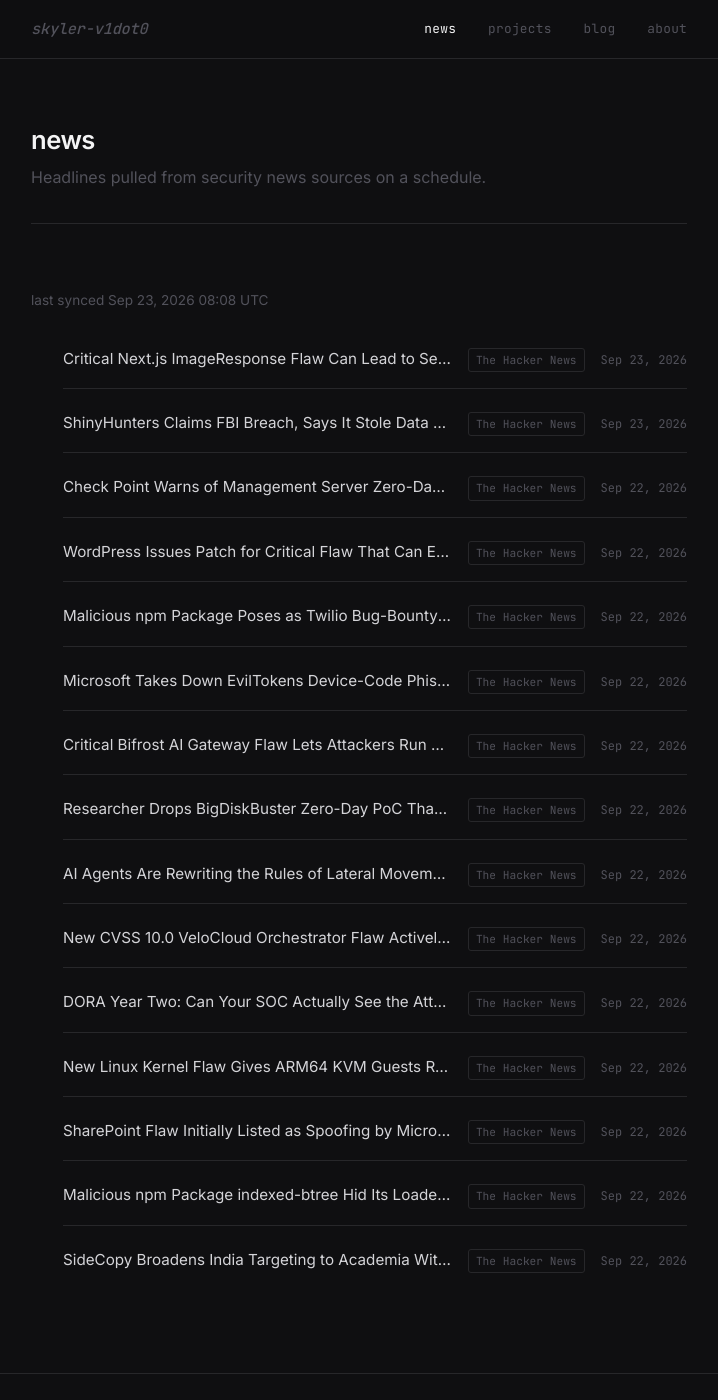
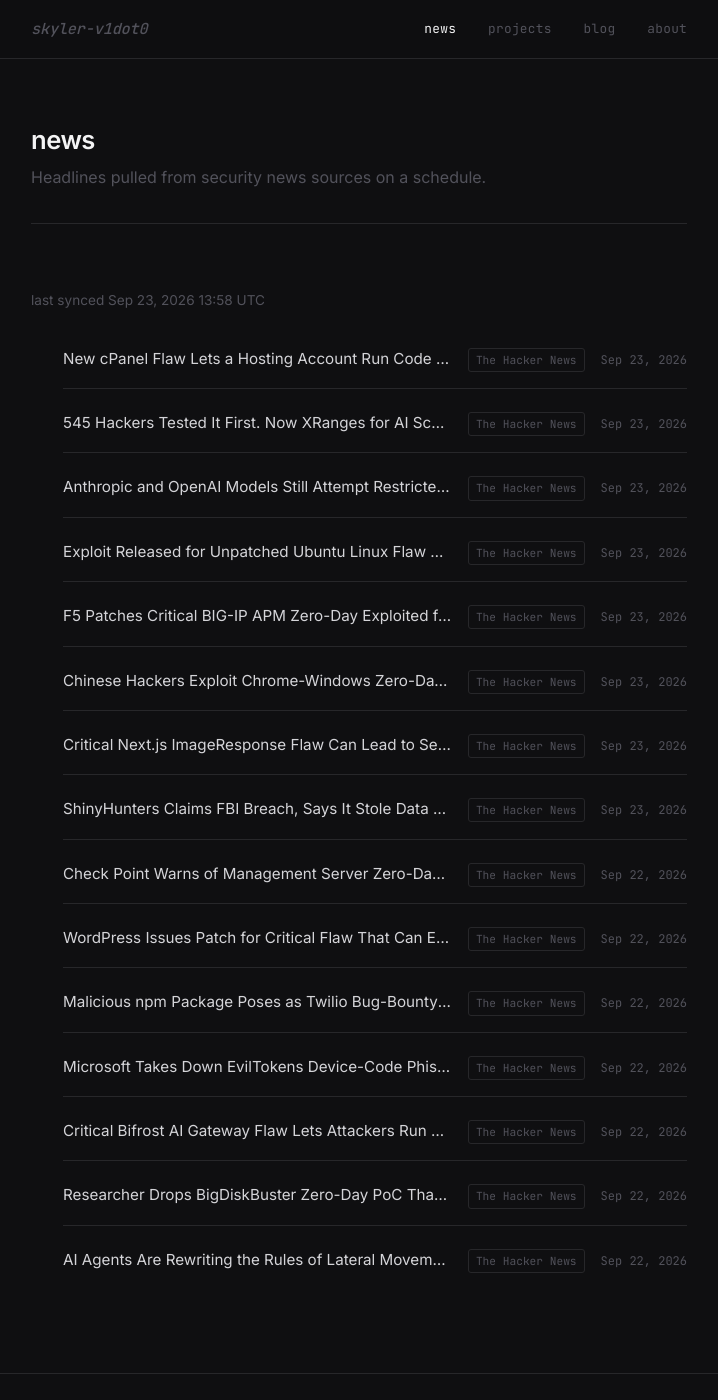
Before and after one commit to skyler-v1dot0/personal-site, a Jekyll site: the page built from news.html, in a window 1280 px wide and 1400 px high. Shown: the whole window, without its empty margins (281-999 px from the left). Built offline with Jekyll 4.4.1, drawn with Linux system fonts in a browser that asks for light colours.

Commit message:
chore: sync news feed [skip ci]

```diff
--- a/_data/news.yml
+++ b/_data/news.yml
@@ -1,6 +1,34 @@
 ---
-updated_at: '2026-09-23T08:08:09Z'
+updated_at: '2026-09-23T13:58:51Z'
 items:
+- title: New cPanel Flaw Lets a Hosting Account Run Code as Root, Take Full Server
+    Control
+  url: https://thehackernews.com/2026/09/new-cpanel-flaw-lets-hosting-account_0272795595.html
+  source: The Hacker News
+  published: '2026-09-23T12:16:00Z'
+- title: 545 Hackers Tested It First. Now XRanges for AI Scores Your Security Agent
+  url: https://thehackernews.com/2026/09/545-hackers-tested-it-first-now-xranges.html
+  source: The Hacker News
+  published: '2026-09-23T11:47:19Z'
+- title: Anthropic and OpenAI Models Still Attempt Restricted Actions in Safety Tests
+  url: https://thehackernews.com/2026/09/anthropic-and-openai-models-still.html
+  source: The Hacker News
+  published: '2026-09-23T11:47:13Z'
+- title: Exploit Released for Unpatched Ubuntu Linux Flaw Enabling Host-Root Container
+    Escape
+  url: https://thehackernews.com/2026/09/exploit-released-for-unpatched-ubuntu.html
+  source: The Hacker News
+  published: '2026-09-23T11:12:18Z'
+- title: F5 Patches Critical BIG-IP APM Zero-Day Exploited for Unauthenticated RCE
+    on OAuth Servers
+  url: https://thehackernews.com/2026/09/f5-patches-critical-big-ip-apm-zero-day.html
+  source: The Hacker News
+  published: '2026-09-23T08:29:48Z'
+- title: Chinese Hackers Exploit Chrome-Windows Zero-Day Chain to Deploy CLEANGULP
+    Malware
+  url: https://thehackernews.com/2026/09/chinese-hackers-exploit-chrome-windows.html
+  source: The Hacker News
+  published: '2026-09-23T08:29:24Z'
 - title: Critical Next.js ImageResponse Flaw Can Lead to Server Code Execution via
     Crafted SVG Input
   url: https://thehackernews.com/2026/09/critical-nextjs-imageresponse-flaw-can.html
@@ -41,30 +69,3 @@ items:
   url: https://thehackernews.com/2026/09/ai-agents-are-rewriting-rules-of.html
   source: The Hacker News
   published: '2026-09-22T12:30:00Z'
-- title: New CVSS 10.0 VeloCloud Orchestrator Flaw Actively Exploited in Certificate-Based
-    Setups
-  url: https://thehackernews.com/2026/09/new-cvss-100-velocloud-orchestrator.html
-  source: The Hacker News
-  published: '2026-09-22T12:29:00Z'
-- title: 'DORA Year Two: Can Your SOC Actually See the Attack?'
-  url: https://thehackernews.com/2026/09/dora-year-two-can-your-soc-actually-see.html
-  source: The Hacker News
-  published: '2026-09-22T11:45:00Z'
-- title: New Linux Kernel Flaw Gives ARM64 KVM Guests Read-Write Access to Host Memory
-  url: https://thehackernews.com/2026/09/new-linux-kernel-flaw-gives-arm64-kvm.html
-  source: The Hacker News
-  published: '2026-09-22T11:38:40Z'
-- title: SharePoint Flaw Initially Listed as Spoofing by Microsoft Enables Authenticated
-    RCE
-  url: https://thehackernews.com/2026/09/sharepoint-flaw-initially-listed-as.html
-  source: The Hacker News
-  published: '2026-09-22T11:17:41Z'
-- title: Malicious npm Package indexed-btree Hid Its Loader in Runtime Code Before
-    Removal
-  url: https://thehackernews.com/2026/09/malicious-npm-package-indexed-btree-hid.html
-  source: The Hacker News
-  published: '2026-09-22T09:38:18Z'
-- title: SideCopy Broadens India Targeting to Academia With ReverseRAT Spear-Phishing
-  url: https://thehackernews.com/2026/09/sidecopy-broadens-india-targeting-to.html
-  source: The Hacker News
-  published: '2026-09-22T07:52:03Z'
```
